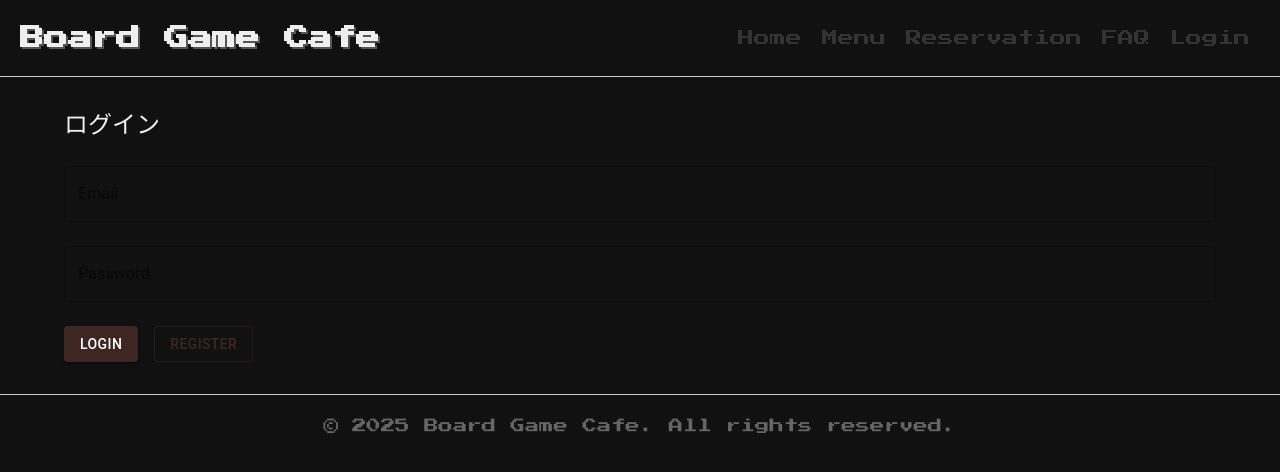
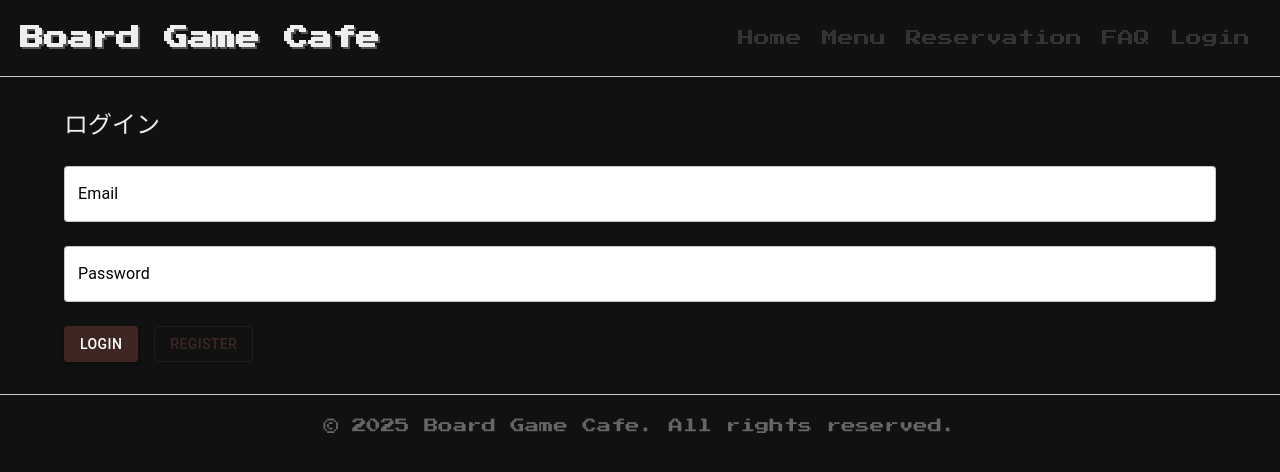
Before and after one commit to chop0522/Level-website, a React (Create React App) app: page /login in a window 1280 px wide. Shown: the top 472 px of the page. Built offline with nearby package versions, Linux system fonts and the light colour scheme.

Commit message:
Rename and reorganize files and directories

```diff
--- a/src/pages/Login.jsx
+++ b/src/pages/Login.jsx
@@ -51,16 +51,25 @@ function Login({ token, setToken }) {
           ログイン
         </Typography>
 
-        {/* Email */}
+        {/* Emailフィールド: 白背景＋黒文字 */}
         <TextField
           label="Email"
           fullWidth
           margin="normal"
           value={email}
           onChange={(e) => setEmail(e.target.value)}
+          sx={{
+            '& .MuiOutlinedInput-root': {
+              backgroundColor: '#ffffff', // 白背景
+              color: '#000000'            // 黒文字
+            },
+            '& .MuiFormLabel-root': {
+              color: '#000000'            // ラベル文字色（黒）
+            }
+          }}
         />
 
-        {/* Password */}
+        {/* Passwordフィールド: 白背景＋黒文字 */}
         <TextField
           label="Password"
           fullWidth
@@ -68,6 +77,15 @@ function Login({ token, setToken }) {
           type="password"
           value={password}
           onChange={(e) => setPassword(e.target.value)}
+          sx={{
+            '& .MuiOutlinedInput-root': {
+              backgroundColor: '#ffffff',
+              color: '#000000'
+            },
+            '& .MuiFormLabel-root': {
+              color: '#000000'
+            }
+          }}
         />
 
         <Box sx={{ mt: 2, display: 'flex', gap: 2 }}>
```
